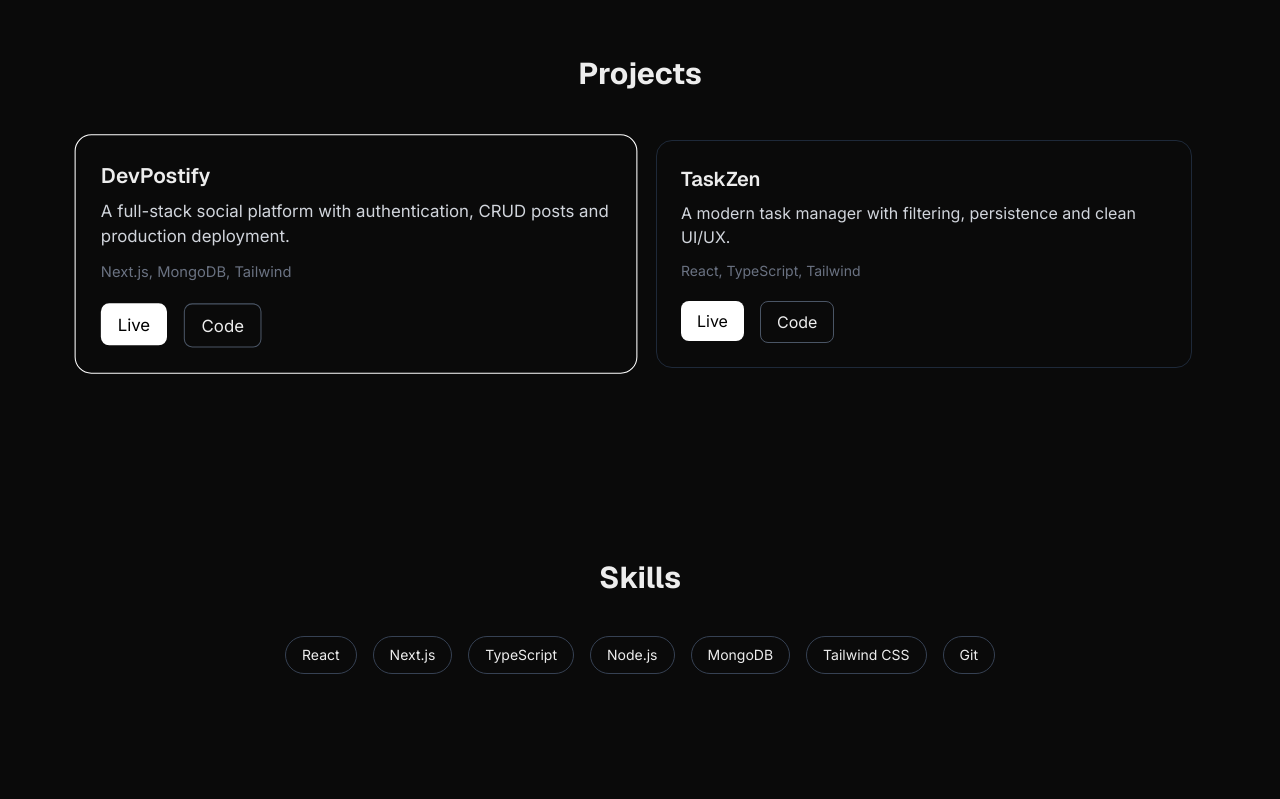
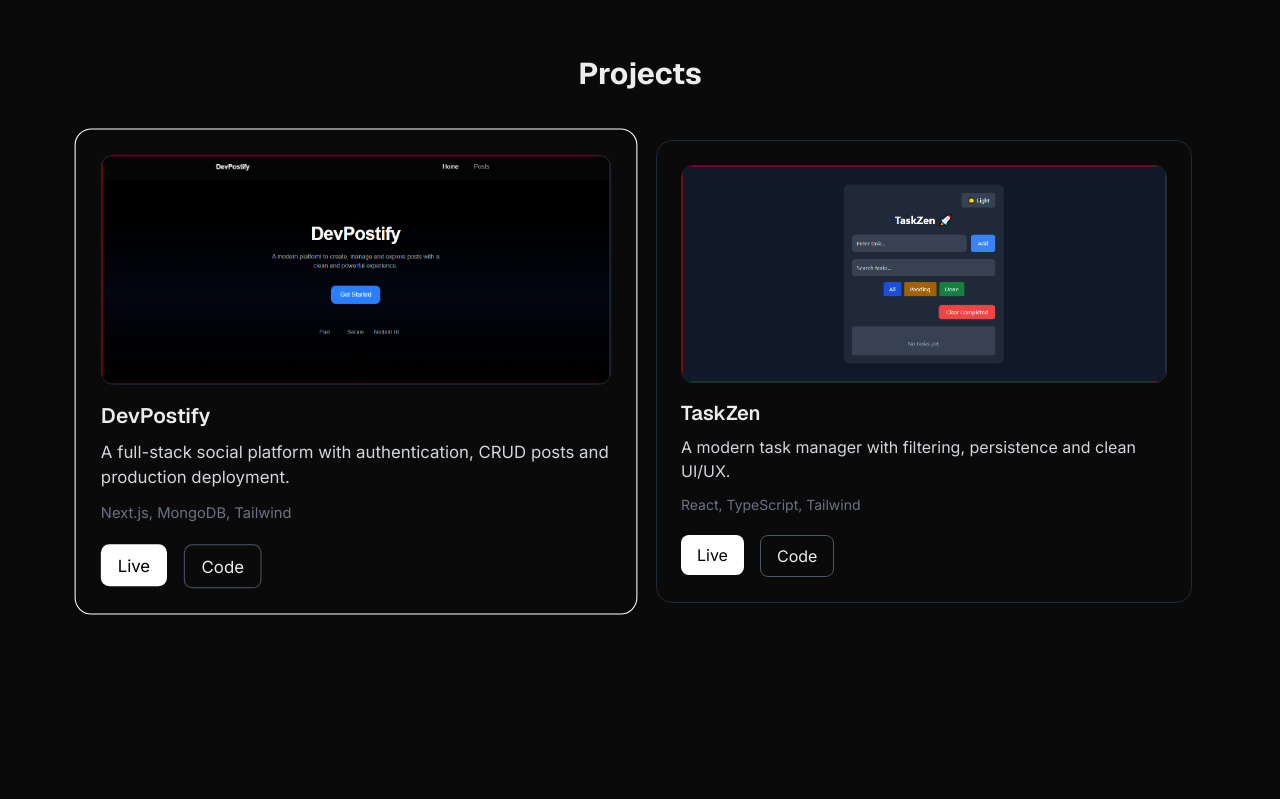
Before and after one commit to OmBaisane/Portfolio, a Next.js app: page / in a window 1280 px wide. Shown: the part 840-1639 px from the top of the page. Built offline with nearby package versions, Linux system fonts and the light colour scheme.

Commit message:
add project images and enhance cards UI

```diff
--- a/app/components/Projects.tsx
+++ b/app/components/Projects.tsx
@@ -7,6 +7,7 @@ const projects = [
     title: "DevPostify",
     desc: "A full-stack social platform with authentication, CRUD posts and production deployment.",
     tech: "Next.js, MongoDB, Tailwind",
+    image: "/DevPostify.png",
     live: "https://dev-postify.vercel.app/",
     github: "https://github.com/OmBaisane/DevPostify",
   },
@@ -14,6 +15,7 @@ const projects = [
     title: "TaskZen",
     desc: "A modern task manager with filtering, persistence and clean UI/UX.",
     tech: "React, TypeScript, Tailwind",
+    image: "/TaskZen.png",
     live: "https://task-zen-omega.vercel.app/",
     github: "https://github.com/OmBaisane/TaskZen",
   },
@@ -23,7 +25,9 @@ export default function Projects() {
   return (
     <section id="projects" className="py-24">
       <div className="max-w-6xl mx-auto px-6">
-        <h2 className="text-3xl font-bold text-center mb-12 font-[geist]">Projects</h2>
+        <h2 className="text-3xl font-bold text-center mb-12 font-[geist]">
+          Projects
+        </h2>
 
         <div className="grid md:grid-cols-2 gap-8 transition-all duration-300">
           {projects.map((project, i) => (
@@ -34,9 +38,16 @@ export default function Projects() {
               whileInView={{ opacity: 1, y: 0 }}
               transition={{ duration: 0.2 }}
               viewport={{ once: true }}
-              className={`p-6 rounded-2xl border transition-all duration-300 ${project.title === "DevPostify" ? "border-white scale-105" : "border-gray-800 hover:border-gray-500"}`}
+              className={`p-6 rounded-2xl border transition-all duration-300 hover:shadow-xl hover:shadow-white/5 ${project.title === "DevPostify" ? "border-white scale-105" : "border-gray-800 hover:border-gray-500"}`}
             >
-              <h3 className="text-xl font-semibold font-[geist]">{project.title}</h3>
+              <img
+                src={project.image}
+                alt={project.title}
+                className="rounded-xl mb-4 border border-gray-800"
+              />
+              <h3 className="text-xl font-semibold font-[geist]">
+                {project.title}
+              </h3>
 
               <p className="text-gray-300 mt-2">{project.desc}</p>
 
```
Also changed, not shown: public/DevPostify.PNG (added), public/TaskZen.png (added).
